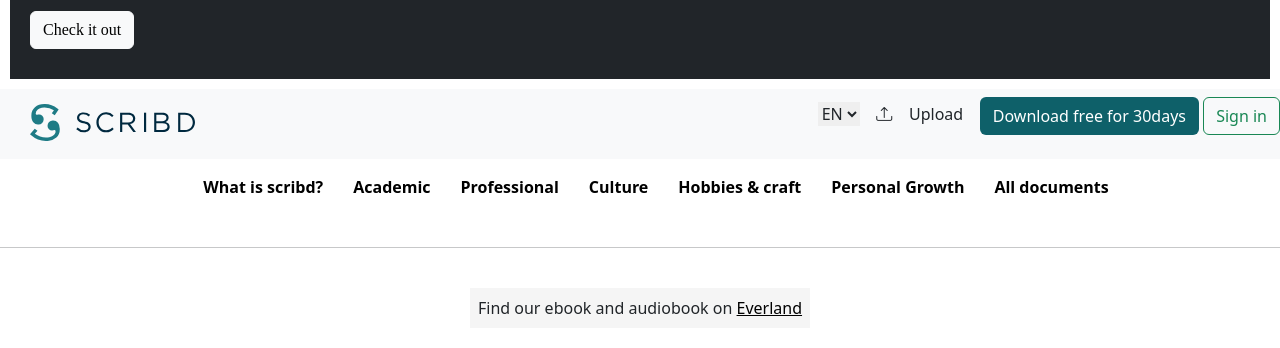
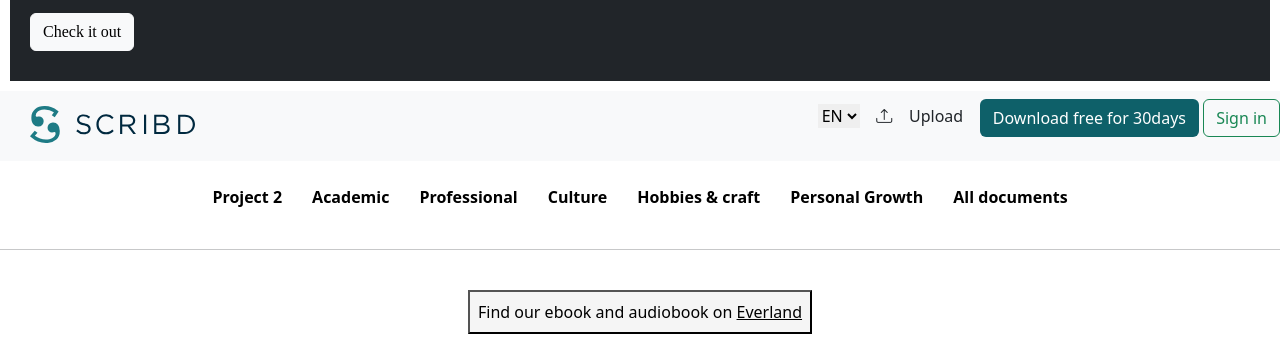
Before and after one commit to ganexboi/scribd, a plain HTML site: page index.html in a window 1280 px wide. Shown: the part 193-541 px from the top of the page. Drawn offline with nearby package versions, Linux system fonts and the light colour scheme.

Commit message:
fourth commit

```diff
--- a/index.html
+++ b/index.html
@@ -9,7 +9,6 @@
     <link rel="stylesheet" href="https://cdnjs.cloudflare.com/ajax/libs/font-awesome/6.6.0/css/all.min.css"
         integrity="sha512-Kc323vGBEqzTmouAECnVceyQqyqdsSiqLQISBL29aUW4U/M7pSPA/gEUZQqv1cwx4OnYxTxve5UMg5GT6L4JJg=="
         crossorigin="anonymous" referrerpolicy="no-referrer" />
-    <script src="https://cdn.tailwindcss.com"></script>
 
     <title>Scribd</title>
     <style>
@@ -71,7 +70,7 @@
 
 
     <div>
-        <div class="container-fluid bg-warning alert alert-warning alert-dismissible fade show" role="alert">
+        <div class="container-fluid  alert alert-warning alert-dismissible fade show" role="alert" style="background-color:#FFF3CD;">
             <strong>NOTE!</strong> This is a student project not an attempt to clone existing website
             <button type="button" class="btn-close" data-bs-dismiss="alert" aria-label="Close"></button>
         </div>
@@ -94,8 +93,7 @@
 
             <div class="a1 bg-light sticky-top" style="display: flex; justify-content: space-between; height: 70px; ">
                 <div>
-                    <img src="download.svg" alt="scribd" class="w-50"
-                        style="margin-top: 15px; margin-left: 30px;">
+                    <img src="download.svg" alt="scribd" class="w-50" style="margin-top: 15px; margin-left: 30px;">
                 </div>
                 <div class="btn1 mt-2" style=" ">
                     <select style="border: none;">
@@ -109,22 +107,38 @@
                     <button class="btn btn-outline-success">Sign in</button>
                 </div>
             </div>
+            <nav class="navbar navbar-expand-lg">
                 <div class=" container list-part">
-                <div class="row p-3">
-                    <div>
 
-                        <ul class="d-flex the-li  " style="gap: 30px; font-weight: 600;">
-                            <li>
-                                <a href="#" style="text-decoration: none; color: black;">What is scribd?</a>
+                    <button class="navbar-toggler" type="button" data-bs-toggle="collapse" data-bs-target="#john"
+                        aria-label="Toggle navigation">
+                        <span class="navbar-toggler-icon"></span>
+                    </button>
+
+
+
+                    <div class=" offcanvas offcanvas-start navbar-collapse p-3 " id="john">
+
+
+                        <div class="offcanvas-header">
+                            <img src="img/ade.svg" alt=" scribd" class="w-50">
+                            <button type="button" class="btn-close" data-bs-dismiss="offcanvas" aria-label="Close"></button>
+
+
+                        </div>
+
+                        <ul class="d-flex the-li navbar-nav offcanvas-body" style="gap: 30px; font-weight: 600;">
+                            <li class="nav-item">
+                                <a href="dropbox.html" style="text-decoration: none; color: black;">Project  2</a>
 
                             </li>
-                            <li>
+                            <li class="nav-item">
                                 <a href="#" style="text-decoration: none; color: black;">Academic </a>
                             </li>
-                            <li>
+                            <li class="nav-item">
                                 <a href="#" style="text-decoration: none; color: black;">Professional </a>
                             </li>
-                            <li>
+                            <li class="nav-item">
                                 <a href="#" style="text-decoration: none; color: black;">Culture</a>
                             </li>
                             <li class="nav-item">
@@ -138,10 +152,11 @@
                             </li>
 
                         </ul>
-                    </div>
+
 
                     </div>
                 </div>
+            </nav>
             <hr>
             <div>
                 <div class="container">
```
Also changed, not shown: img/ade.svg (added). Lines whose indentation alone changed are shown as unchanged.
